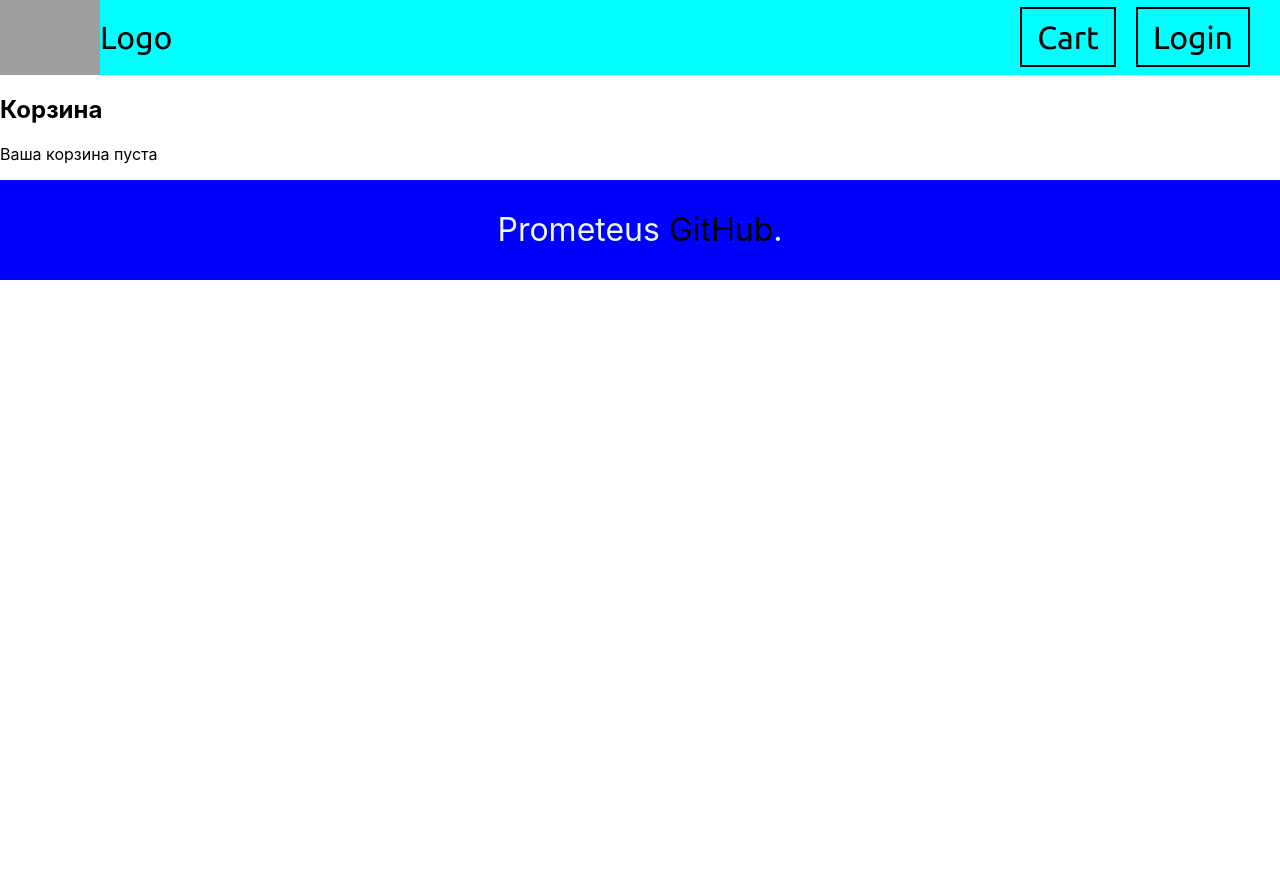
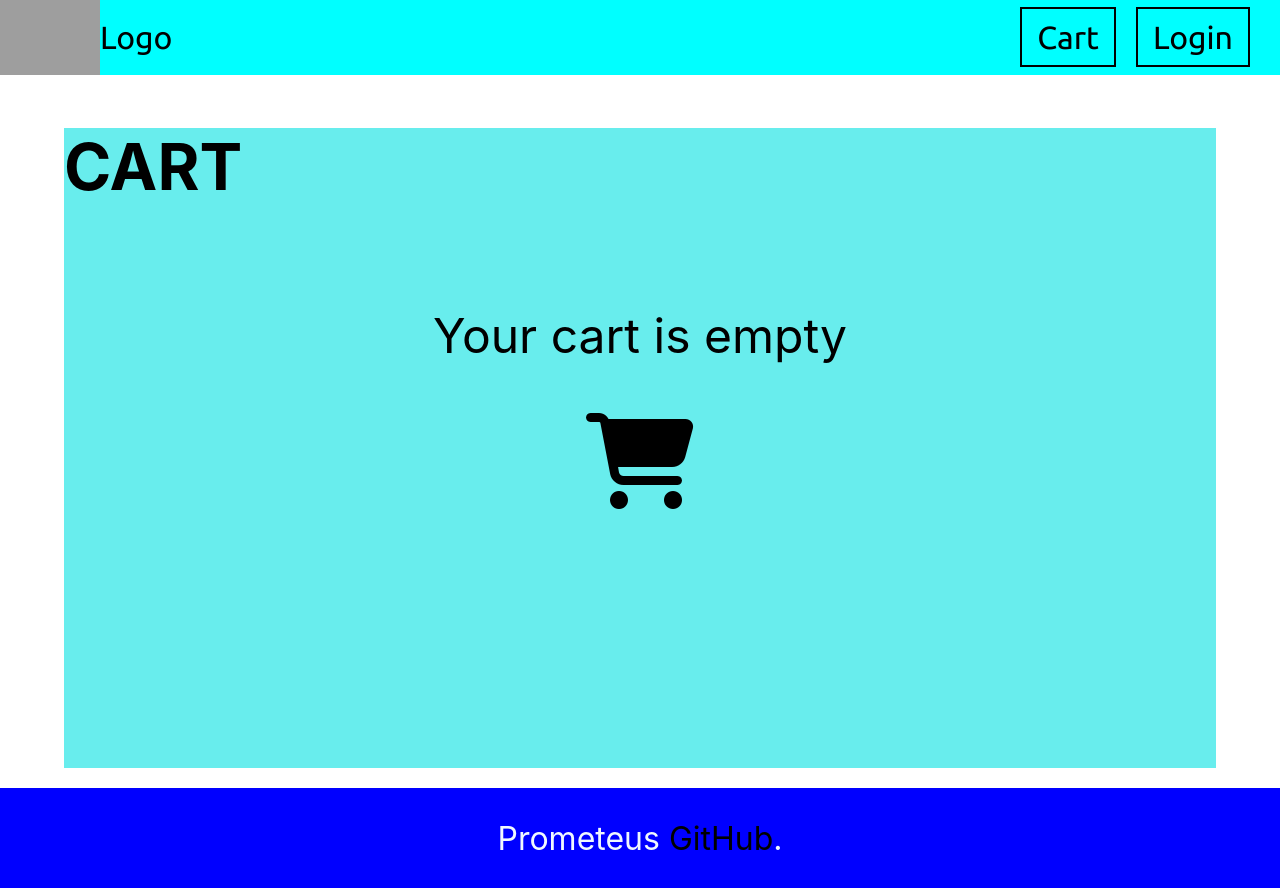
Before and after one commit to Anarasty/book_store_prometeus, a React (Create React App) app: page /cart in a window 1280 px wide. Before the commit the page ends 800 px from the top, so only its background shows below. Built offline with nearby package versions, Linux system fonts and the light colour scheme; grey boxes are pictures that could not be loaded.

Commit message:
cart (need purchase)

```diff
--- a/public/index.html
+++ b/public/index.html
@@ -24,6 +24,13 @@
       work correctly both with client-side routing and a non-root public URL.
       Learn how to configure a non-root public URL by running `npm run build`.
     -->
+    <link
+      rel="stylesheet"
+      href="https://cdnjs.cloudflare.com/ajax/libs/font-awesome/6.3.0/css/all.min.css"
+      integrity="sha512-SzlrxWUlpfuzQ+pcUCosxcglQRNAq/DZjVsC0lE40xsADsfeQoEypE+enwcOiGjk/bSuGGKHEyjSoQ1zVisanQ=="
+      crossorigin="anonymous"
+      referrerpolicy="no-referrer"
+    />
     <title>React App</title>
   </head>
   <body>
--- a/src/App.js
+++ b/src/App.js
@@ -6,8 +6,6 @@ import LoginPage from "./components/LoginPage";
 import NotFoundPage from "./components/NotFoundPage";
 import Book from "./components/Book";
 import "./App.css";
-
-// Book data (mocked)
 
 function App() {
   return (
@@ -21,12 +19,9 @@ function App() {
                 src="https://upload.wikimedia.org/wikipedia/commons/thumb/2/24/LEGO_logo.svg/1024px-LEGO_logo.svg.png"
                 alt="My Bookstore"
               />
-              {/* <p>Logo1</p> */}
               <Link to="/">Logo</Link>
             </div>
             <div className="nav-buttons">
-              {/* <button className="cart-button">Cart</button>
-              <button className="profile-button">Profile</button> */}
               <Link to="/cart">Cart</Link>
               <Link to="/login">Login</Link>
             </div>
@@ -37,10 +32,8 @@ function App() {
           <Route path="/cart" element={<Cart />} />
           <Route path="/login" element={<LoginPage />} />
           <Route path="/*" element={<NotFoundPage />} />
-          <Route path="book/:id" element={<Book/>}/>
+          <Route path="book/:id" element={<Book />} />
         </Routes>
-        <main>{/* <BookList /> */}</main>
-
         <footer>
           <p>
             Prometeus <a href="https://github.com/janedoe/bookstore">GitHub</a>.
--- a/src/components/Book.js
+++ b/src/components/Book.js
@@ -9,7 +9,8 @@ function Book() {
   const [totalPrice, setTotalPrice] = useState(""); // общая стоимость по умолчанию - цена за 1 книгу
 
   useEffect(() => {
-    fetch(`https://api.npoint.io/be067bec4acffe915ca5/${id}`)
+    // fetch(`https://api.npoint.io/be067bec4acffe915ca5/${id}`)
+    fetch(`https://api.npoint.io/82cb711372a8762d67eb/${id}`)
       .then((response) => response.json())
       .then((data) => setBook(data))
       .catch((error) => console.error(error));
@@ -28,9 +29,6 @@ function Book() {
     }
   };
 
-  // const handleAddToCart = () => {
-  //   // onAddToCart({ ...book, quantity }); // добавляем книгу в корзину со всей необходимой информацией
-  // };
   const handleAddToCart = () => {
     const cart = JSON.parse(localStorage.getItem("cart")) || [];
     const newCartItem = {
@@ -48,11 +46,9 @@ function Book() {
     localStorage.setItem("cart", JSON.stringify(cart));
   };
 
-
   return (
     <div className="book_page">
       <div className="book_img_container">
-        {/* <img src={book.image} alt={book.title}></img> */}
         {book.image ? (
           <img src={book.image} alt={book.title} />
         ) : (
@@ -91,7 +87,15 @@ function Book() {
           <div>
             <label>
               Total price:
-              <input type="number" value={totalPrice} readOnly />
+              {totalPrice ? (
+                <input
+                  type="number"
+                  value={parseFloat(totalPrice).toFixed(2)}
+                  readOnly
+                />
+              ) : (
+                <input type="number" value={book.price} readOnly />
+              )}
             </label>
           </div>
           <button type="submit" onClick={handleAddToCart}>
--- a/src/components/BookList.js
+++ b/src/components/BookList.js
@@ -6,7 +6,8 @@ function BookList() {
   const [books, setBooks] = useState([]);
   //Get Method
   const apiGet = () => {
-    fetch("https://api.npoint.io/be067bec4acffe915ca5")
+    // fetch("https://api.npoint.io/be067bec4acffe915ca5")
+    fetch("https://api.npoint.io/82cb711372a8762d67eb")
       .then((response) => response.json())
       .then((json) => {
         console.log(json);
@@ -75,8 +76,9 @@ function BookList() {
               <h3>{book.title}</h3>
               <p>{book.author}</p>
               <p>{book.price} USD</p>
-              {/* <button>View Book</button> */}
-              <Link className="showBook" to={`/book/${book.id - 1}`}>Show Book</Link>{" "}
+              <Link className="showBook" to={`/book/${book.id}`}>
+                Show Book
+              </Link>{" "}
             </li>
           ))}
         </ul>
--- /dev/null
+++ b/src/components/Cart.css
@@ -0,0 +1,56 @@
+@import url("https://fonts.googleapis.com/css2?family=Ubuntu&display=swap");
+
+.cart_container {
+  width: 100%;
+  min-height: 80vh;
+  background-color: rgb(104, 237, 237);
+  width: 90%;
+  margin: 20px auto;
+  /* display: flex;
+    flex-direction: column;
+    align-items: center;
+    justify-content: center; */
+}
+.cart_container h2 {
+  font-size: 4rem;
+}
+.cart_container .total_h3 {
+  font-size: 2rem;
+}
+
+.cart_empty {
+  display: flex;
+  flex-direction: column;
+  align-items: center;
+  justify-content: center;
+  font-size: 3rem;
+}
+
+.cart_empty i {
+  font-size: 6rem;
+}
+
+.cart_items {
+  display: flex;
+  align-items: center;
+  justify-content: center;
+}
+.cart_items_container {
+  background-color: aquamarine;
+  border: 1px solid black;
+  width: 100%;
+  margin: 40px 0;
+  display: flex;
+  justify-content: space-between;
+}
+
+.cart_items_container .info_container, .action_container  {
+    background-color: blueviolet;
+    width: 50%;
+    display: flex;
+    justify-content: space-between;
+    align-items: center;
+}
+.cart_items_container .action_container {
+    justify-content: space-around;
+}
--- a/src/components/Cart.js
+++ b/src/components/Cart.js
@@ -1,13 +1,5 @@
 import React from "react";
-
-// function Cart() {
-//   return (
-//     <div>
-//         <h1>Hello cart!</h1>
-//     </div>
-//   );
-// }
-
+import "./Cart.css";
 const Cart = () => {
   const cart = JSON.parse(localStorage.getItem("cart")) || [];
 
@@ -18,30 +10,38 @@ const Cart = () => {
   };
 
   const cartItems = cart.map((item) => (
-    <div key={item.id}>
-      <p>{item.title}</p>
-      <p>
-        {item.price} руб. x {item.quantity} шт.
-      </p>
-      <p>Итого: {item.price * item.quantity} руб.</p>
-      <button onClick={() => handleRemoveFromCart(item.id)}>
-        Удалить из корзины
-      </button>
+    <div key={item.id} className="cart_items_container">
+      <div className="info_container">
+        <h1>{item.title}</h1>
+        <h3>
+          {item.price} $ {item.quantity}x
+        </h3>
+      </div>
+      <div className="action_container">
+        <p>Total: {item.price * item.quantity} $</p>
+        <button onClick={() => handleRemoveFromCart(item.id)}>
+          <i className="fa-solid fa-trash"></i>
+        </button>
+      </div>
     </div>
   ));
 
   const total = cart.reduce((acc, item) => acc + item.price * item.quantity, 0);
 
   return (
-    <div>
-      <h2>Корзина</h2>
+    <div className="cart_container">
+      <h2>CART</h2>
       {cartItems.length ? (
         <>
           {cartItems}
-          <h3>Итого: {total} руб.</h3>
+          <h3 className="total_h3">Total Cart: {total} $</h3>
+          <button>Purchase</button>
         </>
       ) : (
-        <p>Ваша корзина пуста</p>
+        <div className="cart_empty">
+          <p>Your cart is empty</p>
+          <i className="fa-sharp fa-solid fa-cart-shopping"></i>
+        </div>
       )}
     </div>
   );
--- /dev/null
+++ b/src/components/NotFoundPage.css
@@ -0,0 +1,18 @@
+@import url("https://fonts.googleapis.com/css2?family=Ubuntu&display=swap");
+
+.notfound_page {
+    width: 100%;
+    background-color: aquamarine;
+    min-height: 80vh;
+    display: flex;
+    justify-content: center;
+    align-items: center;
+    flex-direction: column;
+}
+
+.notfound_page h1 {
+    font-size: 4rem;
+}
+.notfound_page  i{
+    font-size: 6rem;
+}
--- a/src/components/NotFoundPage.js
+++ b/src/components/NotFoundPage.js
@@ -1,9 +1,11 @@
 import React from 'react';
+import "./NotFoundPage.css";
 
 function NotFoundPage() {
   return (
-    <div>
+    <div className='notfound_page'>
         <h1>404</h1>
+        <i className="fa-sharp fa-solid fa-circle-xmark"></i>
     </div>
   );
 }
```
Lines whose indentation alone changed are shown as unchanged.
